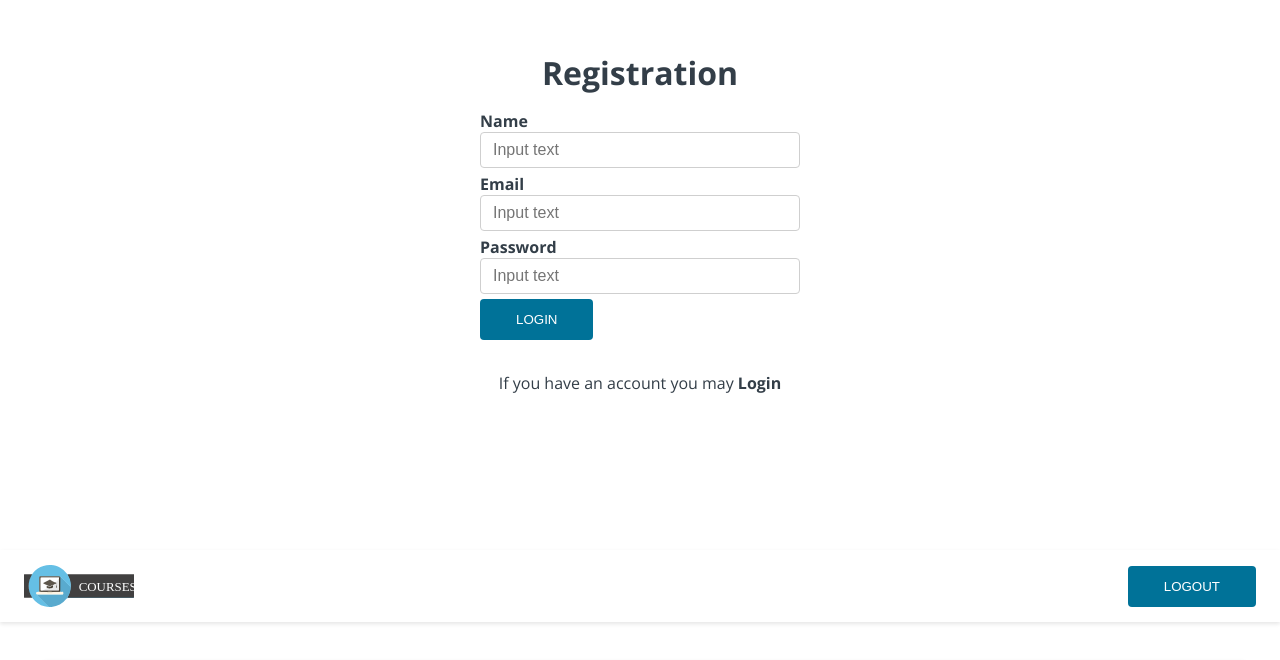
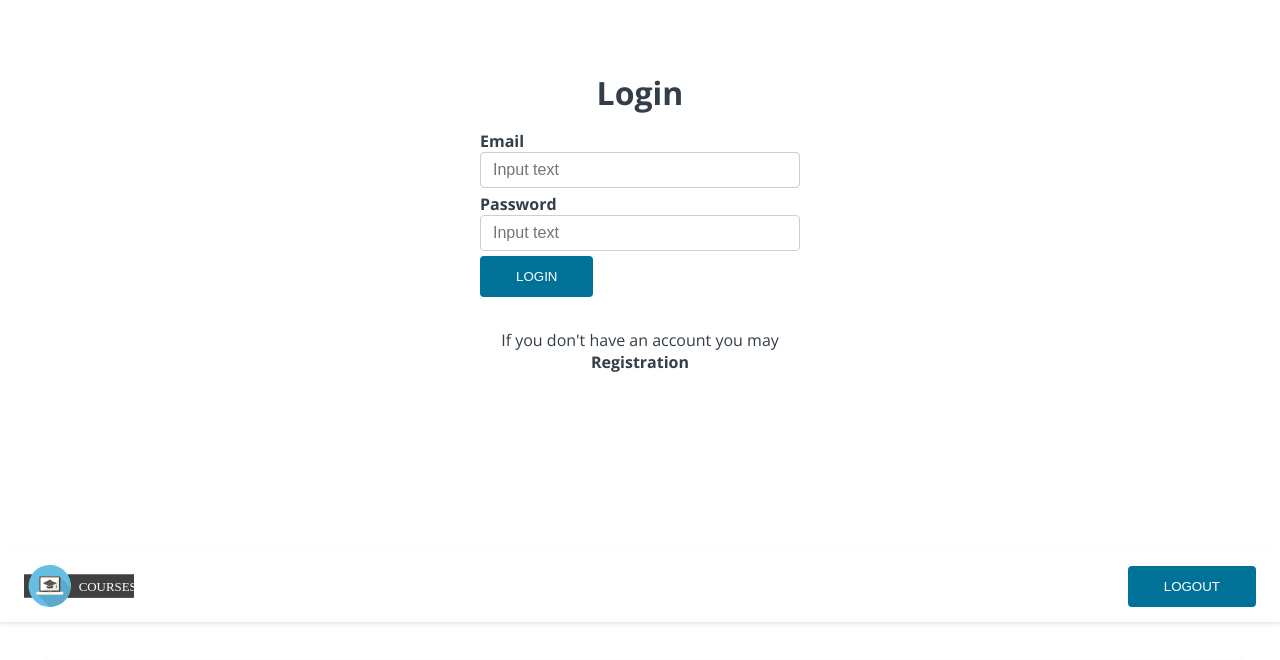
Before and after one commit to FreeFallRush/courses-app, a React (Vite) app: page / in a window 1280 px wide. Shown: the part 122-782 px from the top of the page. Built offline with nearby package versions, Linux system fonts and the light colour scheme.

Commit message:
Added Login component in Login.tsx
Imported Login component in App.tsx to test

```diff
--- a/src/App.tsx
+++ b/src/App.tsx
@@ -1,14 +1,14 @@
 import Header from "./components/Header/Header";
 import Courses from "./components/Courses/Courses";
 import { mockedCoursesList, mockedAuthorsList } from "./constants";
-import Registration from "./pages/Registration/Registration";
+import Login from "./pages/Login/Login";
 
 import "./App.css";
 
 function App() {
     return (
         <>
-            <Registration />
+            <Login />
             <Header />
             <Courses courses={mockedCoursesList} authors={mockedAuthorsList} />
         </>
--- a/src/pages/Login/Login.tsx
+++ b/src/pages/Login/Login.tsx
@@ -0,0 +1,60 @@
+import { useState } from "react";
+import AuthForm from "../../components/AuthForm/AuthForm";
+import {
+    validateEmail,
+    validatePassword,
+} from "../../helpers/getFormValidation";
+
+function Login() {
+    const [email, setEmail] = useState("");
+    const [password, setPassword] = useState("");
+    const [errors, setErrors] = useState({ email: "", password: "" });
+
+    const handleSubmit = (e: React.FormEvent<HTMLFormElement>) => {
+        e.preventDefault();
+
+        const newErrors = {
+            email: validateEmail(email),
+            password: validatePassword(password),
+        };
+        setErrors(newErrors);
+
+        const hasErrors = Object.values(newErrors).some(
+            (error) => error !== ""
+        );
+        if (hasErrors) return;
+
+        console.log({ email: "", password: "" });
+    };
+
+    return (
+        <AuthForm
+            title="Login"
+            fields={[
+                {
+                    label: "Email",
+                    name: "email",
+                    value: email,
+                    onChange: setEmail,
+                    error: errors.email,
+                    type: "email",
+                },
+                {
+                    label: "Password",
+                    name: "password",
+                    value: password,
+                    onChange: setPassword,
+                    error: errors.password,
+                    type: "password",
+                },
+            ]}
+            onSubmit={handleSubmit}
+            submitButtonText="Login"
+            bottomText="If you don't have an account you may"
+            linkText="Registration"
+            onLinkClick={() => {}}
+        />
+    );
+}
+
+export default Login;
```
